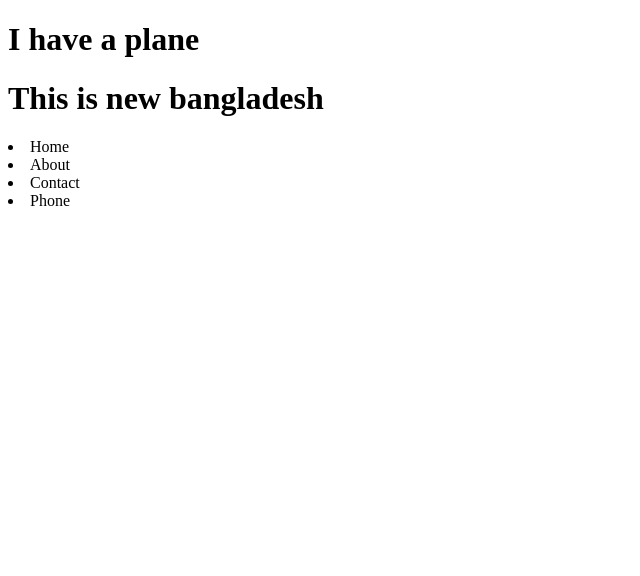
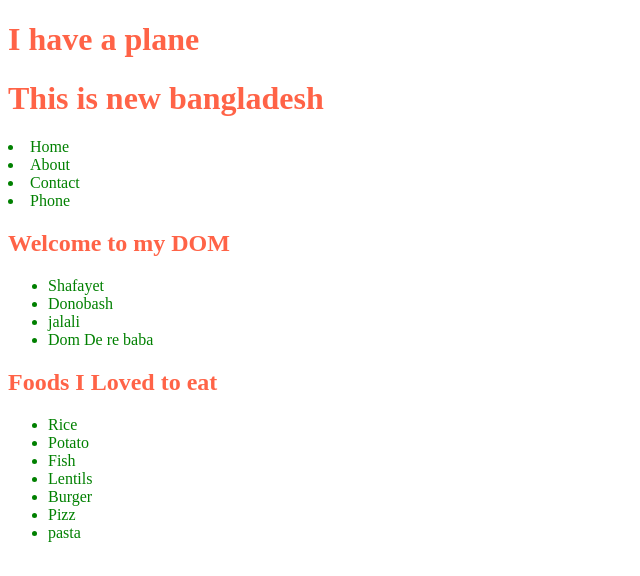
Before and after one commit to salauddinhasan/ph-d37-dom-explore, a plain HTML site: page index.html in a window 1280 px wide. Shown: the whole page, without its empty margins (0-640 px from the left). Drawn offline with Linux system fonts and the light colour scheme.

Commit message:
DOM practice: getElementsByClassName with loop

```diff
--- a/index.html
+++ b/index.html
@@ -4,6 +4,15 @@
     <meta charset="UTF-8">
     <meta name="viewport" content="width=device-width, initial-scale=1.0">
     <title>dom explore</title>
+
+    <style>
+        h1{
+            color:  tomato;
+        }
+        li {
+            color: green;
+        }
+    </style>
 
 </head>
 <body>
@@ -16,6 +25,32 @@
      <li>Contact</li>
      <li>Phone</li>
 
+
+
+     <!-- id &  class  -->
+
+     <section>
+        <h1 id="title">Welcome to my DOM</h1>
+        <ul>
+            <li>Shafayet</li>
+            <li class="forgen">Donobash</li>
+            <li>jalali</li>
+            <li>Dom De re baba</li>
+        </ul>
+     </section>
+
+     <section>
+       <h1>Foods I Loved to eat</h1>
+        <ul>
+            <li>Rice</li>
+            <li>Potato</li>
+            <li>Fish</li>
+            <li>Lentils</li>
+            <li class="forgen">Burger</li>
+            <li class="forgen">Pizz</li>
+            <li class="forgen">pasta</li>
+        </ul>
+     </section>
 
      <script>
         const liCollection = document.getElementsByTagName('li');
@@ -33,6 +68,15 @@
             console.log(heading.innerText);
         }
 
+
+        // class & id
+        const forgentElement = document.getElementsByClassName('forgen');
+        console.log(forgentElement);
+
+        for(const element of forgentElement) {
+            console.log(element.innerText);
+        }
+
      </script>
      <script src="dom.js"></script>
 </body>
```
